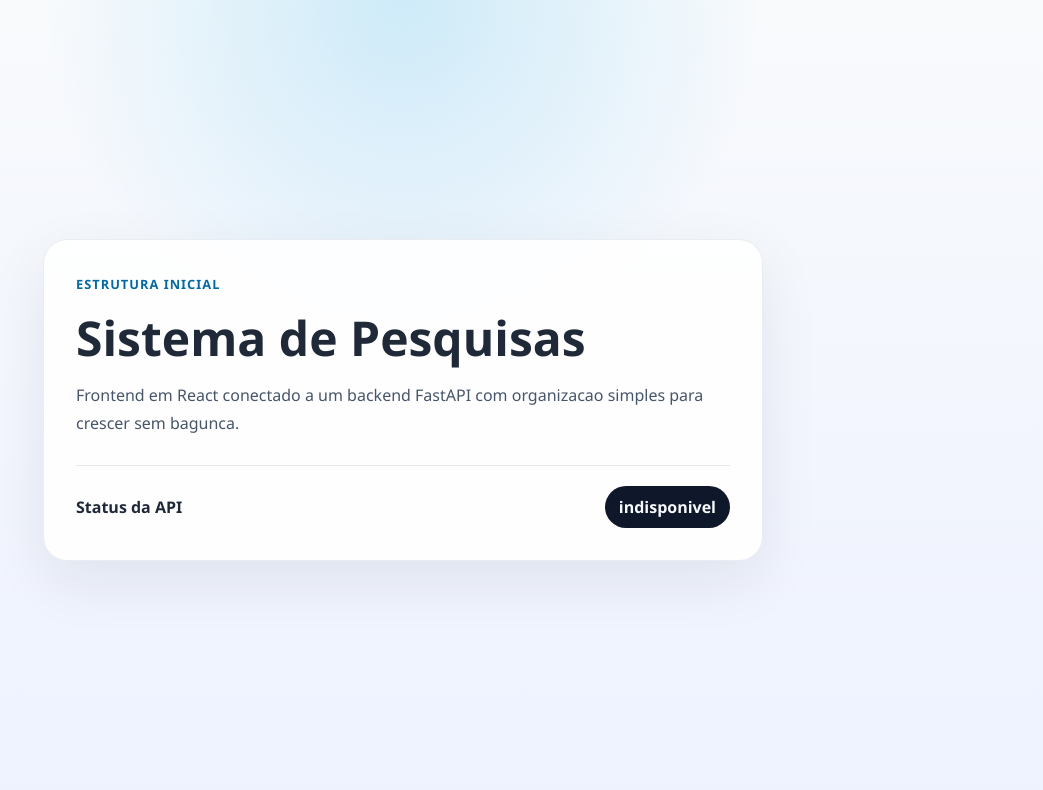
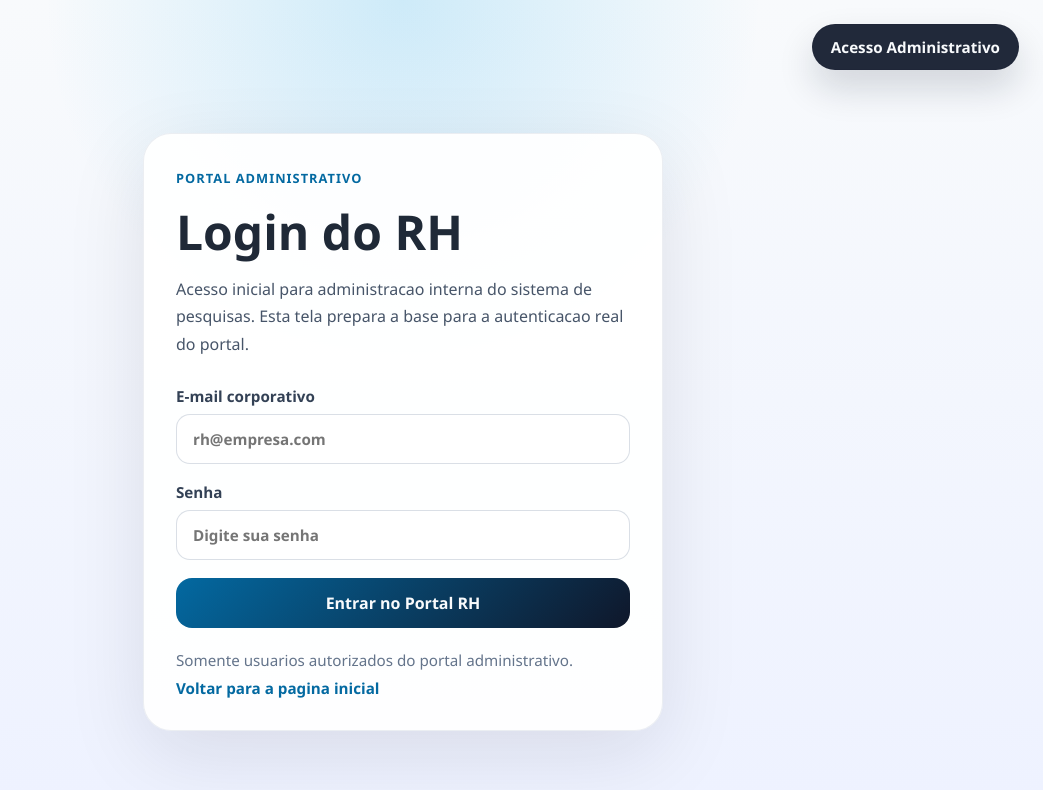
Before and after one commit to Wasion-it/Sistema_de_pesquisas, a React (Vite) app in the folder frontend/: page /admin/login in a window 1280 px wide. Shown: the top 790 px of the page, without its empty margins (237-1280 px from the left). Built offline with nearby package versions, Linux system fonts and the light colour scheme; no server answers.

Commit message:
✨ feat: Adiciona navegação e páginas administrativas com roteamento

```diff
--- a/frontend/package.json
+++ b/frontend/package.json
@@ -10,7 +10,8 @@
   },
   "dependencies": {
     "react": "^19.0.0",
-    "react-dom": "^19.0.0"
+    "react-dom": "^19.0.0",
+    "react-router-dom": "^7.14.0"
   },
   "devDependencies": {
     "@vitejs/plugin-react": "^4.4.1",
--- a/frontend/src/App.jsx
+++ b/frontend/src/App.jsx
@@ -1,5 +1,17 @@
+import { BrowserRouter, Route, Routes } from 'react-router-dom'
+
+import { AdminAccessButton } from './components/AdminAccessButton'
+import { AdminLoginPage } from './pages/AdminLoginPage'
 import { HomePage } from './pages/HomePage'
 
 export default function App() {
-  return <HomePage />
+  return (
+    <BrowserRouter>
+      <AdminAccessButton />
+      <Routes>
+        <Route path="/" element={<HomePage />} />
+        <Route path="/admin/login" element={<AdminLoginPage />} />
+      </Routes>
+    </BrowserRouter>
+  )
 }
--- /dev/null
+++ b/frontend/src/components/AdminAccessButton.jsx
@@ -0,0 +1,9 @@
+import { Link } from 'react-router-dom'
+
+export function AdminAccessButton() {
+  return (
+    <Link className="admin-access-button" to="/admin/login">
+      Acesso Administrativo
+    </Link>
+  )
+}
--- /dev/null
+++ b/frontend/src/pages/AdminLoginPage.jsx
@@ -0,0 +1,39 @@
+import { Link } from 'react-router-dom'
+
+export function AdminLoginPage() {
+  return (
+    <main className="page-shell admin-page-shell">
+      <section className="login-card">
+        <span className="eyebrow">Portal Administrativo</span>
+        <h1>Login do RH</h1>
+        <p>
+          Acesso inicial para administracao interna do sistema de pesquisas.
+          Esta tela prepara a base para a autenticacao real do portal.
+        </p>
+
+        <form className="login-form">
+          <label className="field-group" htmlFor="email">
+            <span>E-mail corporativo</span>
+            <input id="email" name="email" type="email" placeholder="rh@empresa.com" />
+          </label>
+
+          <label className="field-group" htmlFor="password">
+            <span>Senha</span>
+            <input id="password" name="password" type="password" placeholder="Digite sua senha" />
+          </label>
+
+          <button className="primary-button" type="submit">
+            Entrar no Portal RH
+          </button>
+        </form>
+
+        <div className="login-footer">
+          <span>Somente usuarios autorizados do portal administrativo.</span>
+          <Link className="back-link" to="/">
+            Voltar para a pagina inicial
+          </Link>
+        </div>
+      </section>
+    </main>
+  )
+}
--- a/frontend/src/pages/HomePage.jsx
+++ b/frontend/src/pages/HomePage.jsx
@@ -36,6 +36,11 @@ export function HomePage() {
           para crescer sem bagunca.
         </p>
 
+        <p className="supporting-copy">
+          O acesso do RH ao portal administrativo comeca pelo botao no canto superior
+          da tela.
+        </p>
+
         <StatusPanel status={apiStatus} />
       </section>
     </main>
--- a/frontend/src/styles/global.css
+++ b/frontend/src/styles/global.css
@@ -13,6 +13,10 @@
 body {
   margin: 0;
   min-height: 100vh;
+}
+
+a {
+  color: inherit;
 }
 
 button,
@@ -31,6 +35,33 @@ select {
   display: grid;
   place-items: center;
   padding: 24px;
+}
+
+.admin-page-shell {
+  padding-top: 88px;
+}
+
+.admin-access-button {
+  position: fixed;
+  top: 24px;
+  right: 24px;
+  z-index: 10;
+  display: inline-flex;
+  align-items: center;
+  justify-content: center;
+  padding: 12px 18px;
+  border-radius: 999px;
+  border: 1px solid rgba(15, 23, 42, 0.08);
+  background: rgba(15, 23, 42, 0.92);
+  color: #f8fafc;
+  text-decoration: none;
+  font-size: 0.95rem;
+  font-weight: 600;
+  box-shadow: 0 18px 36px rgba(15, 23, 42, 0.16);
+}
+
+.admin-access-button:hover {
+  background: #0b1220;
 }
 
 .hero-card {
@@ -63,6 +94,10 @@ p {
   color: #475569;
 }
 
+.supporting-copy {
+  margin-top: 14px;
+}
+
 .status-row {
   margin-top: 28px;
   padding-top: 20px;
@@ -85,8 +120,87 @@ p {
   font-weight: 600;
 }
 
+.login-card {
+  width: min(100%, 520px);
+  background: rgba(255, 255, 255, 0.92);
+  border: 1px solid rgba(148, 163, 184, 0.18);
+  border-radius: 28px;
+  padding: 32px;
+  box-shadow: 0 24px 80px rgba(15, 23, 42, 0.1);
+}
+
+.login-form {
+  display: grid;
+  gap: 18px;
+  margin-top: 28px;
+}
+
+.field-group {
+  display: grid;
+  gap: 8px;
+  color: #334155;
+  font-size: 0.95rem;
+  font-weight: 600;
+}
+
+.field-group input {
+  width: 100%;
+  padding: 14px 16px;
+  border: 1px solid rgba(148, 163, 184, 0.35);
+  border-radius: 14px;
+  background: #fff;
+  color: #0f172a;
+}
+
+.field-group input:focus {
+  outline: 2px solid rgba(3, 105, 161, 0.22);
+  border-color: #0284c7;
+}
+
+.primary-button {
+  border: 0;
+  border-radius: 16px;
+  padding: 14px 18px;
+  background: linear-gradient(135deg, #0369a1 0%, #0f172a 100%);
+  color: #f8fafc;
+  font-weight: 700;
+  cursor: pointer;
+}
+
+.primary-button:hover {
+  filter: brightness(1.03);
+}
+
+.login-footer {
+  margin-top: 22px;
+  display: grid;
+  gap: 8px;
+  color: #64748b;
+  font-size: 0.95rem;
+}
+
+.back-link {
+  color: #0369a1;
+  text-decoration: none;
+  font-weight: 600;
+}
+
+.back-link:hover {
+  text-decoration: underline;
+}
+
 @media (max-width: 640px) {
+  .admin-access-button {
+    top: 16px;
+    right: 16px;
+    left: 16px;
+  }
+
   .hero-card {
+    padding: 24px;
+  }
+
+  .login-card {
     padding: 24px;
   }
 
```
Also changed, not shown: 1 other file (tests, documents, lock files or other folders).
